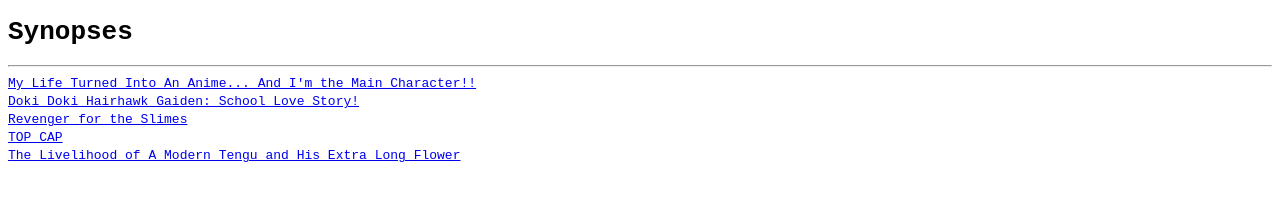
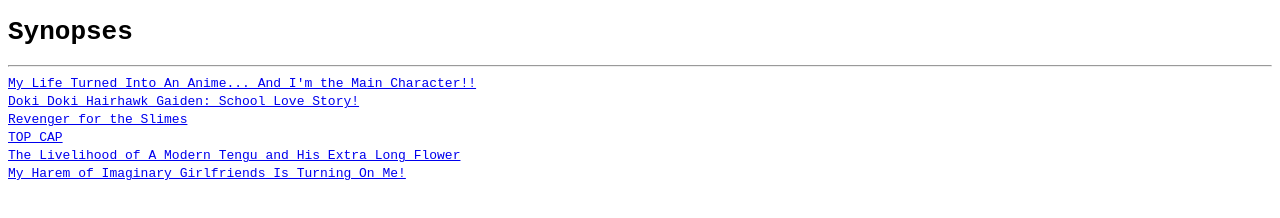
Before and after one commit to 55500/555000, a plain HTML site: page synopses/list.html in a window 1280 px wide. Drawn offline with Linux system fonts and the light colour scheme.

Commit message:
Update list.html

```diff
--- a/synopses/list.html
+++ b/synopses/list.html
@@ -16,6 +16,8 @@
     <a href="./top-cap.html">TOP CAP</a>
     <br>
     <a href="./the-livelihood-of-a-modern-tengu.html">The Livelihood of A Modern Tengu and His Extra Long Flower</a>
+    <br>
+    <a href="./the-livelihood-of-a-modern-tengu.html">My Harem of Imaginary Girlfriends Is Turning On Me!</a>
   </hr>
 </body>
 </html>
```
